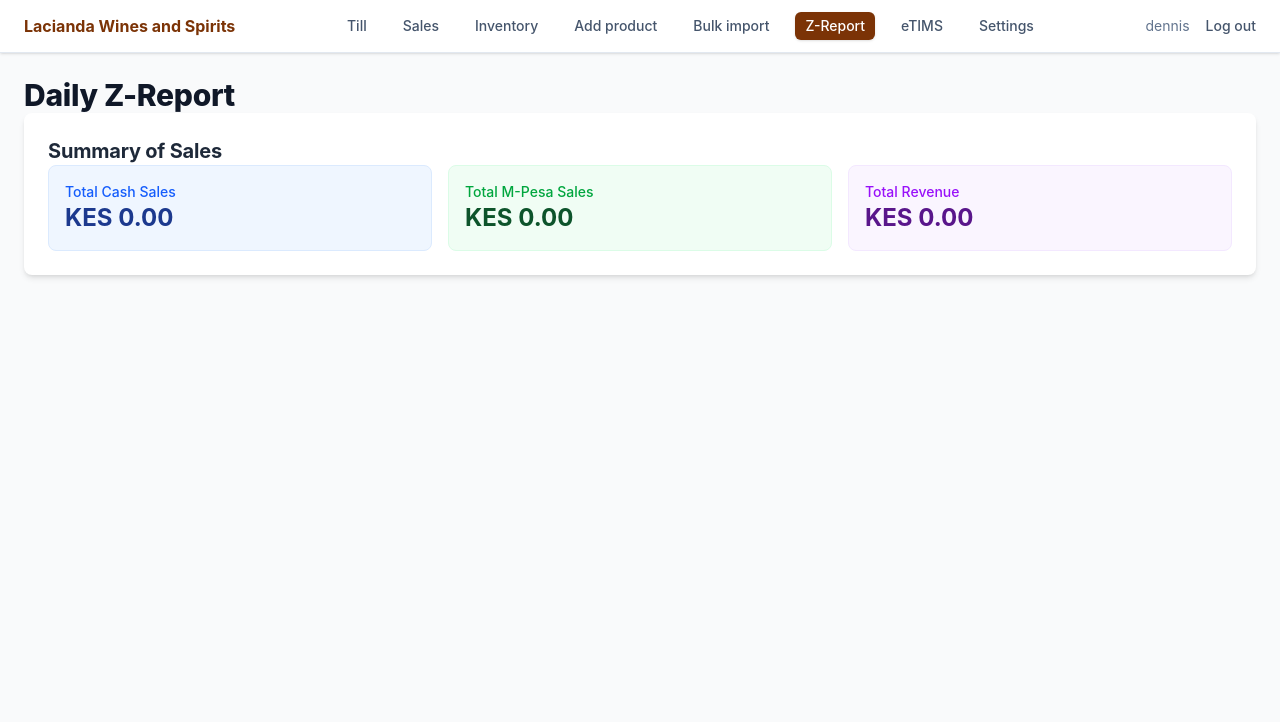
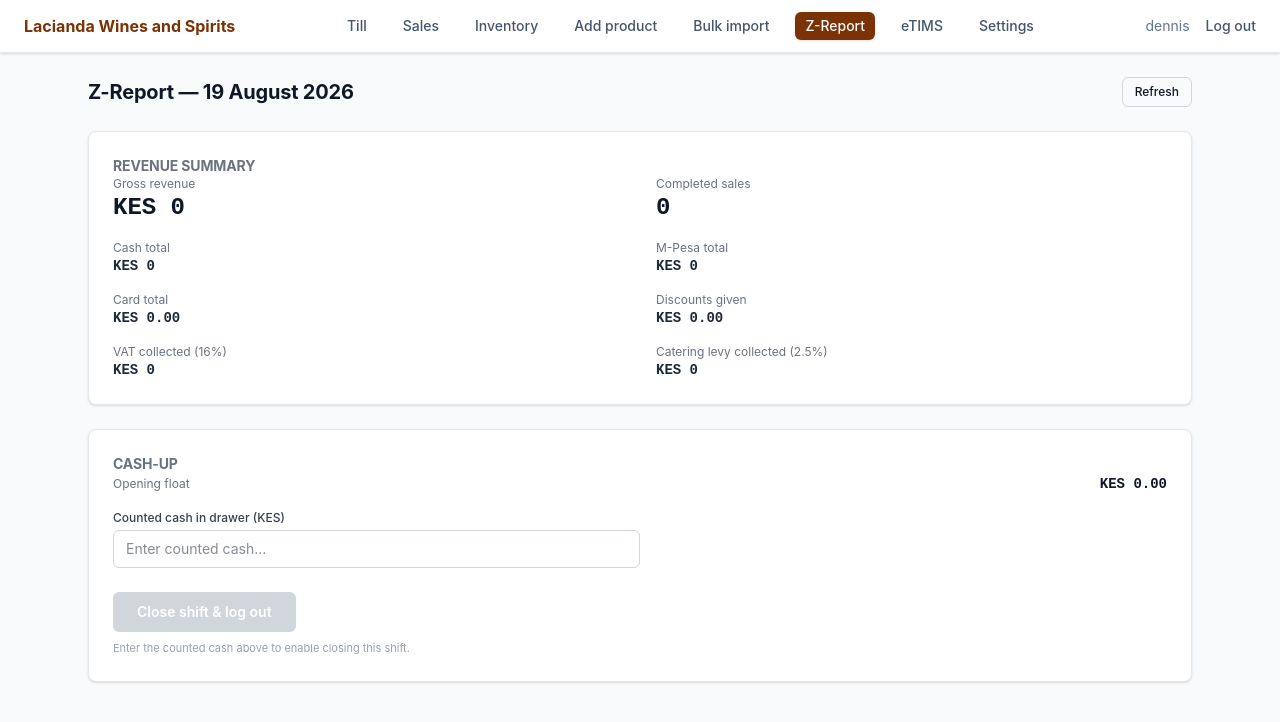
Before and after one commit to dndiranguuuu278-lang/lacianda-pos-next, a Next.js app: page /z-report in a window 1280 px wide. Shown: the top 722 px of the page. Built offline with nearby package versions, Linux system fonts and the light colour scheme.

Commit message:
Refactor ZReportPage component and improve layout

```diff
--- a/app/z-report/page.tsx
+++ b/app/z-report/page.tsx
@@ -1,29 +1,118 @@
 'use client';
-
-import React from 'react';
+import { useState, useEffect } from 'react';
 import Navbar from '../components/Navbar';
 
 export default function ZReportPage() {
+  const [sales, setSales] = useState<any[]>([]);
+  const [date, setDate] = useState('');
+  const [cashDrawer, setCashDrawer] = useState('');
+  const [shiftClosed, setShiftClosed] = useState(false);
+
+  useEffect(() => {
+    setDate(new Date().toLocaleDateString('en-GB', { day: 'numeric', month: 'long', year: 'numeric' }));
+    const storedSales = JSON.parse(localStorage.getItem('lacianda_pos_sales') || '[]');
+    setSales(storedSales);
+  }, []);
+
+  const completedSales = sales.filter(s => s.status !== 'Voided');
+  const grossRevenue = completedSales.reduce((sum, s) => sum + (s.total || 0), 0);
+  const mpesaTotal = completedSales.filter(s => s.tender?.includes('M-Pesa')).reduce((sum, s) => sum + (s.total || 0), 0);
+  const cashTotal = completedSales.filter(s => s.tender === 'Cash' || !s.tender).reduce((sum, s) => sum + (s.total || 0), 0);
+  const vatCollected = grossRevenue * (16 / 116);
+  const levyCollected = grossRevenue * 0.025;
+
+  const handleCloseShift = () => {
+    if (!cashDrawer) return;
+    setShiftClosed(true);
+    setTimeout(() => setShiftClosed(false), 4000);
+  };
+
   return (
-    <div className="min-h-screen bg-gray-50">
+    <div className="min-h-screen bg-gray-50 text-gray-900">
       <Navbar />
-      <main className="max-w-7xl mx-auto p-6">
-        <h1 className="text-3xl font-extrabold text-gray-900 mb-6">Daily Z-Report</h1>
+      <main className="max-w-6xl mx-auto p-4 md:p-6">
+        <div className="flex justify-between items-center mb-6">
+          <h1 className="text-xl font-bold">Z-Report — {date}</h1>
+          <button
+            onClick={() => window.location.reload()}
+            className="px-3 py-1.5 border border-gray-300 rounded-md text-xs font-medium hover:bg-gray-100 transition-colors"
+          >
+            Refresh
+          </button>
+        </div>
 
-        <div className="bg-white shadow-md rounded-lg p-6 mb-6">
-          <h2 className="text-xl font-bold text-gray-800 mb-4">Summary of Sales</h2>
-          <div className="grid grid-cols-1 md:grid-cols-3 gap-4">
-            <div className="bg-blue-50 p-4 rounded-lg border border-blue-100">
-              <p className="text-sm text-blue-600 font-medium">Total Cash Sales</p>
-              <p className="text-2xl font-bold text-blue-900">KES 0.00</p>
+        {shiftClosed && (
+          <div className="mb-4 p-3 bg-green-50 text-green-700 text-xs font-medium rounded-md border border-green-200">
+            Shift successfully closed and recorded. Cash drawer reconciled.
+          </div>
+        )}
+
+        {/* Revenue Summary Card */}
+        <div className="bg-white rounded-lg shadow-sm border border-gray-200 p-6 mb-6">
+          <h2 className="text-sm font-bold uppercase tracking-wide text-gray-500 mb-4">Revenue summary</h2>
+          <div className="grid grid-cols-2 gap-y-4 gap-x-8">
+            <div>
+              <p className="text-xs text-gray-500">Gross revenue</p>
+              <p className="text-2xl font-bold text-gray-900 font-mono">KES {grossRevenue.toLocaleString()}</p>
             </div>
-            <div className="bg-green-50 p-4 rounded-lg border border-green-100">
-              <p className="text-sm text-green-600 font-medium">Total M-Pesa Sales</p>
-              <p className="text-2xl font-bold text-green-900">KES 0.00</p>
+            <div>
+              <p className="text-xs text-gray-500">Completed sales</p>
+              <p className="text-2xl font-bold text-gray-900 font-mono">{completedSales.length}</p>
             </div>
-            <div className="bg-purple-50 p-4 rounded-lg border border-purple-100">
-              <p className="text-sm text-purple-600 font-medium">Total Revenue</p>
-              <p className="text-2xl font-bold text-purple-900">KES 0.00</p>
+            <div>
+              <p className="text-xs text-gray-500">Cash total</p>
+              <p className="text-sm font-semibold text-gray-800 font-mono">KES {cashTotal.toLocaleString()}</p>
+            </div>
+            <div>
+              <p className="text-xs text-gray-500">M-Pesa total</p>
+              <p className="text-sm font-semibold text-gray-800 font-mono">KES {mpesaTotal.toLocaleString()}</p>
+            </div>
+            <div>
+              <p className="text-xs text-gray-500">Card total</p>
+              <p className="text-sm font-semibold text-gray-800 font-mono">KES 0.00</p>
+            </div>
+            <div>
+              <p className="text-xs text-gray-500">Discounts given</p>
+              <p className="text-sm font-semibold text-gray-800 font-mono">KES 0.00</p>
+            </div>
+            <div>
+              <p className="text-xs text-gray-500">VAT collected (16%)</p>
+              <p className="text-sm font-semibold text-gray-800 font-mono">KES {Math.round(vatCollected).toLocaleString()}</p>
+            </div>
+            <div>
+              <p className="text-xs text-gray-500">Catering levy collected (2.5%)</p>
+              <p className="text-sm font-semibold text-gray-800 font-mono">KES {Math.round(levyCollected).toLocaleString()}</p>
+            </div>
+          </div>
+        </div>
+
+        {/* Cash-up Card */}
+        <div className="bg-white rounded-lg shadow-sm border border-gray-200 p-6">
+          <h2 className="text-sm font-bold uppercase tracking-wide text-gray-500 mb-4">Cash-up</h2>
+          <div className="space-y-4">
+            <div className="flex justify-between items-center">
+              <span className="text-xs text-gray-500">Opening float</span>
+              <span className="text-sm font-mono font-semibold">KES 0.00</span>
+            </div>
+            <div>
+              <label className="block text-xs font-medium text-gray-700 mb-1">Counted cash in drawer (KES)</label>
+              <input
+                type="number"
+                placeholder="Enter counted cash..."
+                value={cashDrawer}
+                onChange={(e) => setCashDrawer(e.target.value)}
+                className="w-full md:w-1/2 px-3 py-2 border border-gray-300 rounded-md text-sm focus:outline-none focus:ring-2 focus:ring-[#78350f]"
+              />
+            </div>
+            <div className="pt-2">
+              <button
+                disabled={!cashDrawer}
+                onClick={handleCloseShift}
+                className="px-6 py-2.5 bg-[#78350f] text-white rounded-md text-sm font-semibold hover:bg-[#60280b] disabled:bg-gray-300 disabled:cursor-not-allowed transition-colors"
+              >
+                Close shift & log out
+              </button>
+              <p className="text-[11px] text-gray-400 mt-2">Enter the counted cash above to enable closing this shift.</p>
             </div>
           </div>
         </div>
```
